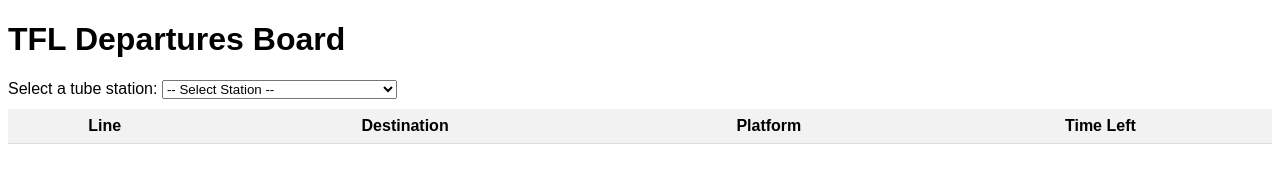
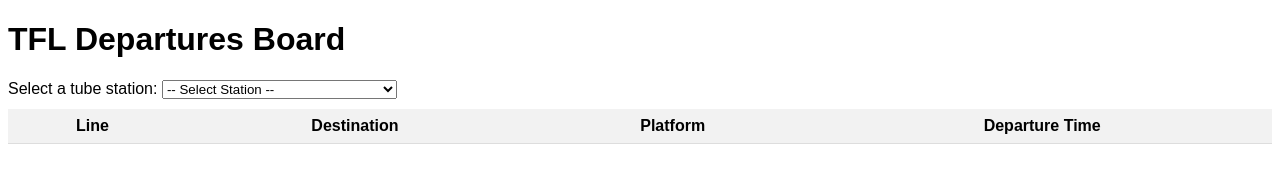
Before and after one commit to theodpozzo/tube-departures-board_chrome-ext, a website built with Vite: page index.html in a window 1280 px wide. Built offline with nearby package versions, Linux system fonts and the light colour scheme.

Commit message:
📢 Added .gitignore and fixed package.json issues

```diff
--- a/index.html
+++ b/index.html
@@ -24,7 +24,7 @@
                 <th>Line</th>
                 <th>Destination</th>
                 <th>Platform</th>
-                <th>Time Left</th>
+                <th>Departure Time</th>
             </tr>
         </thead>
         <tbody id="departures-body">
```
Also changed, not shown: package.json (added, +12 -0 lines), manifest.json, res/128TfL.png (added), res/Bank.jpg (added), res/Both.jpg (added), res/Select Station.jpg (added), res/Select Station.png (added), res/TfL Logo.png (renamed from TfL Logo.png), 1 other file.
